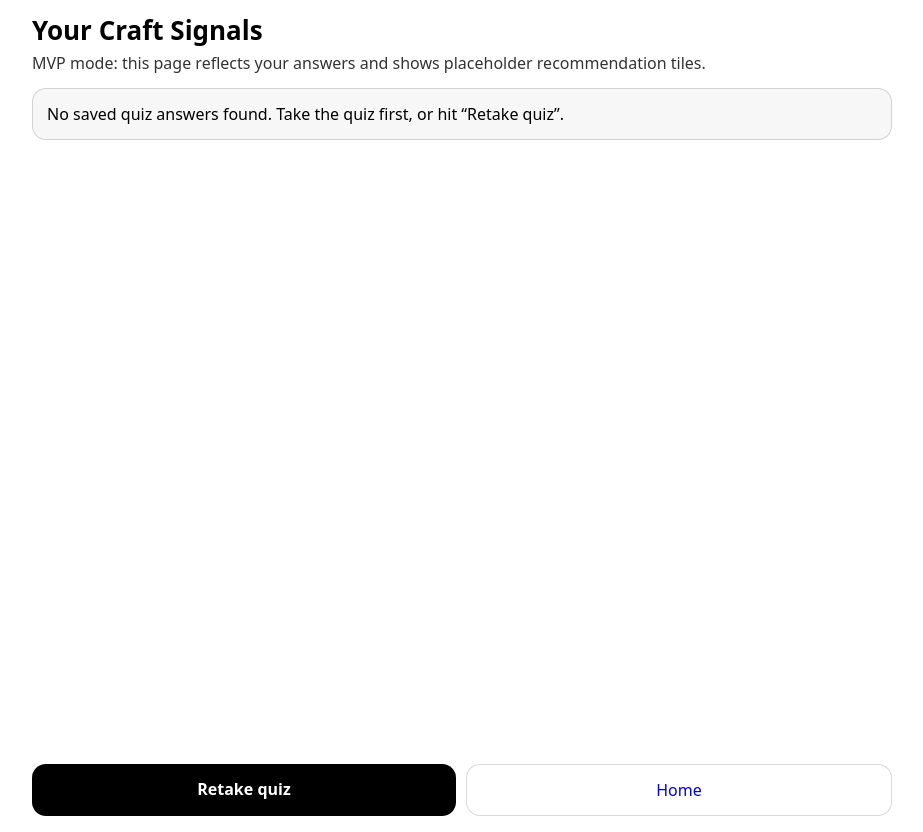
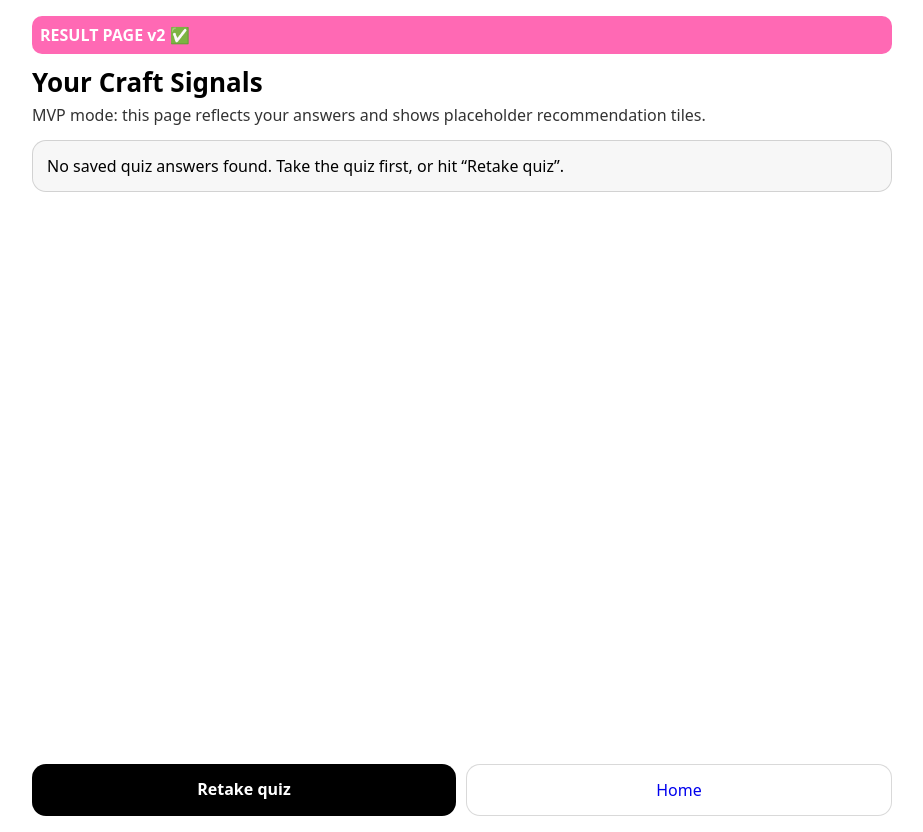
Before and after one commit to BParsons-Scope/CraftFinder, a Next.js app: page /result in a window 1280 px wide. Shown: the whole page, without its empty margins (178-1101 px from the left). Built offline with nearby package versions, Linux system fonts and the light colour scheme.

Commit message:
Update page.tsx

```diff
--- a/app/result/page.tsx
+++ b/app/result/page.tsx
@@ -77,6 +77,11 @@ export default function ResultPage() {
         gap: 14,
       }}
     >
+      <div style={{ padding: 8, borderRadius: 10, background: "hotpink", color: "white", fontWeight: 800 }}>
+  RESULT PAGE v2 ✅
+</div>
+
+
       <header style={{ display: "flex", flexDirection: "column", gap: 6 }}>
         <h1 style={{ margin: 0, fontSize: 26, lineHeight: 1.15 }}>Your Craft Signals</h1>
         <p style={{ margin: 0, opacity: 0.8 }}>
```
